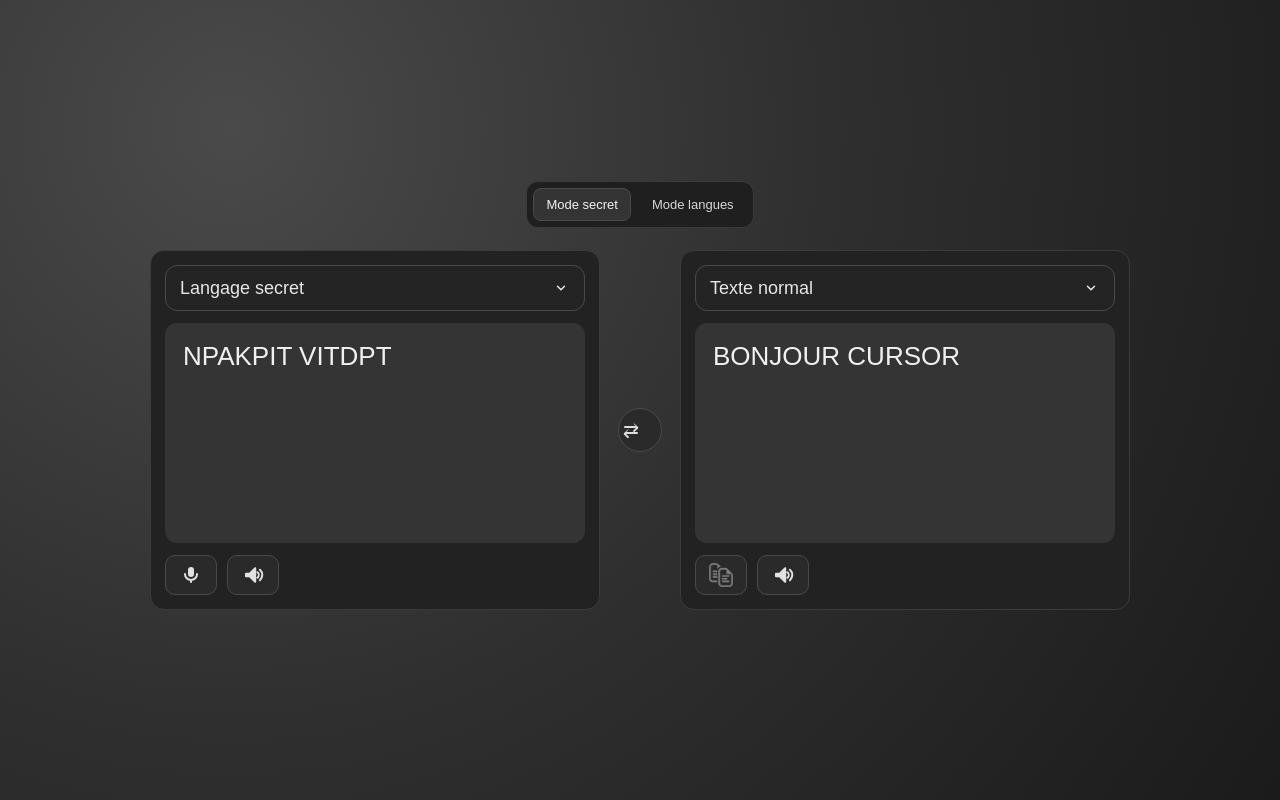
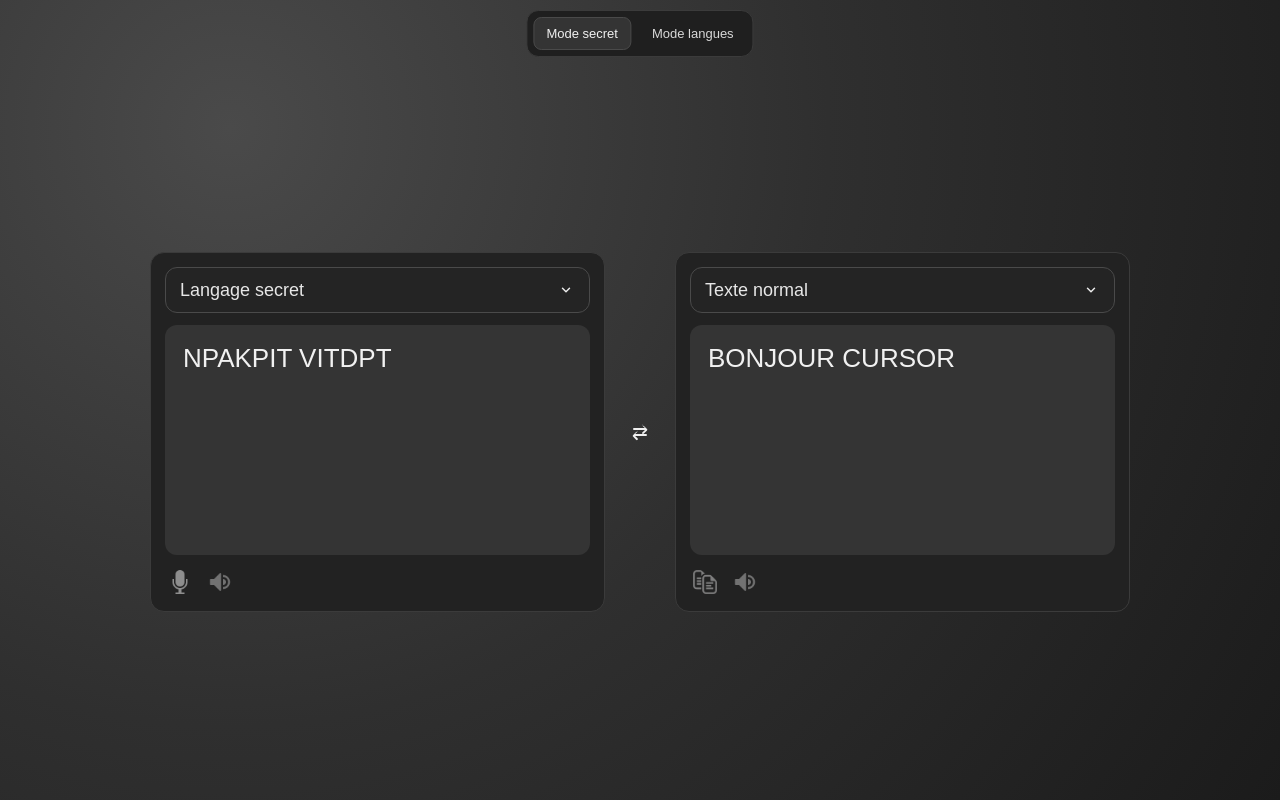
Before and after one commit to mileydelatreche-43Y4EH/languesecrete, a Next.js app: page / in a window 1280 px wide. Built offline with nearby package versions, Linux system fonts and the light colour scheme.

Commit message:
update design et corrections

```diff
--- a/src/app/page.module.css
+++ b/src/app/page.module.css
@@ -14,16 +14,21 @@
   display: grid;
   place-items: center;
   gap: 12px;
+  padding-top: 64px;
 }
 
 .topModeSwitch {
+  position: fixed;
+  top: 10px;
+  left: 50%;
+  transform: translateX(-50%);
   display: inline-flex;
   gap: 8px;
   background: #1f1f1f;
   border: 1px solid #3b3b3b;
   border-radius: 12px;
   padding: 6px;
-  transform: translateY(-10px);
+  z-index: 20;
 }
 
 .viewButton {
@@ -142,12 +147,12 @@
 }
 
 .iconButton {
-  border: 1px solid #4a4a4a;
-  border-radius: 10px;
-  background: #2a2a2a;
+  border: none;
+  border-radius: 0;
+  background: transparent;
   color: #e2e2e2;
-  width: 52px;
-  height: 40px;
+  width: 30px;
+  height: 30px;
   display: grid;
   place-items: center;
   padding: 0;
@@ -156,7 +161,7 @@
 }
 
 .iconButton:hover {
-  background: #353535;
+  color: #ffffff;
 }
 
 .iconGlyph {
@@ -177,7 +182,6 @@
 
 .iconButton[aria-pressed="true"] {
   color: #f3f3f3;
-  background: #3a3a3a;
 }
 
 .swapWrap {
@@ -186,18 +190,19 @@
 }
 
 .swapButton {
-  width: 44px;
-  height: 44px;
-  border-radius: 50%;
-  border: 1px solid #4a4a4a;
-  background: #2a2a2a;
-  color: #dfdfdf;
-  font-size: 18px;
+  width: 34px;
+  height: 34px;
+  border: none;
+  background: transparent;
+  color: #f0f0f0;
+  display: grid;
+  place-items: center;
+  padding: 0;
   cursor: pointer;
 }
 
 .swapButton:hover {
-  background: #353535;
+  color: #ffffff;
 }
 
 @media (max-width: 950px) {
--- a/src/app/page.tsx
+++ b/src/app/page.tsx
@@ -140,28 +140,6 @@ type WebkitWindow = Window & {
   SpeechRecognition?: new () => SpeechRecognitionLike;
   webkitSpeechRecognition?: new () => SpeechRecognitionLike;
 };
-
-function MicIcon() {
-  return (
-    <svg viewBox="0 0 24 24" className={styles.iconSvg} aria-hidden="true">
-      <path
-        fill="currentColor"
-        d="M12 14a3 3 0 0 0 3-3V7a3 3 0 1 0-6 0v4a3 3 0 0 0 3 3Zm5-3a1 1 0 1 1 2 0 7 7 0 1 1-14 0 1 1 0 1 1 2 0 5 5 0 0 0 10 0Zm-4 8a1 1 0 1 1-2 0v-2a1 1 0 1 1 2 0v2Z"
-      />
-    </svg>
-  );
-}
-
-function SpeakerIcon() {
-  return (
-    <svg viewBox="0 0 24 24" className={styles.iconSvg} aria-hidden="true">
-      <path
-        fill="currentColor"
-        d="M13.5 4.5a1 1 0 0 1 1.707.707v13.586a1 1 0 0 1-1.707.707L8.207 14.207H5a1 1 0 0 1-1-1V10.79a1 1 0 0 1 1-1h3.207L13.5 4.5Zm4.702 1.605a1 1 0 0 1 1.414-.054 8 8 0 0 1 0 11.897 1 1 0 0 1-1.36-1.468 6 6 0 0 0 0-8.961 1 1 0 0 1-.054-1.414Zm-2.44 2.42a1 1 0 0 1 1.41-.084 4.8 4.8 0 0 1 0 7.117 1 1 0 1 1-1.326-1.498 2.8 2.8 0 0 0 0-4.12 1 1 0 0 1-.084-1.414Z"
-      />
-    </svg>
-  );
-}
 
 function SwapIcon() {
   return (
@@ -426,7 +404,6 @@ export default function Home() {
                   value={sourceLanguage}
                   onChange={(event) => {
                     setSourceLanguage(event.target.value as LanguageCode);
-                    setSourceText("");
                   }}
                 >
                   {LANGUAGES.map((language) => (
@@ -454,7 +431,13 @@ export default function Home() {
                 aria-label="Dictee vocale"
                 aria-pressed={isListening}
               >
-                <MicIcon />
+                <Image
+                  src="/icons/mic-icon.png"
+                  alt="Micro"
+                  width={24}
+                  height={24}
+                  className={styles.iconPng}
+                />
               </button>
               <button
                 type="button"
@@ -463,7 +446,13 @@ export default function Home() {
                 title="Lire le texte"
                 aria-label="Lire le texte"
               >
-                <SpeakerIcon />
+                <Image
+                  src="/icons/speaker-icon.png"
+                  alt="Audio"
+                  width={24}
+                  height={24}
+                  className={styles.iconPng}
+                />
               </button>
             </div>
           </article>
@@ -499,7 +488,6 @@ export default function Home() {
                   value={targetLanguage}
                   onChange={(event) => {
                     setTargetLanguage(event.target.value as LanguageCode);
-                    setSourceText("");
                   }}
                 >
                   {LANGUAGES.map((language) => (
@@ -545,7 +533,13 @@ export default function Home() {
                 title="Lire la traduction"
                 aria-label="Lire la traduction"
               >
-                <SpeakerIcon />
+                <Image
+                  src="/icons/speaker-icon.png"
+                  alt="Audio"
+                  width={24}
+                  height={24}
+                  className={styles.iconPng}
+                />
               </button>
             </div>
           </article>
```
